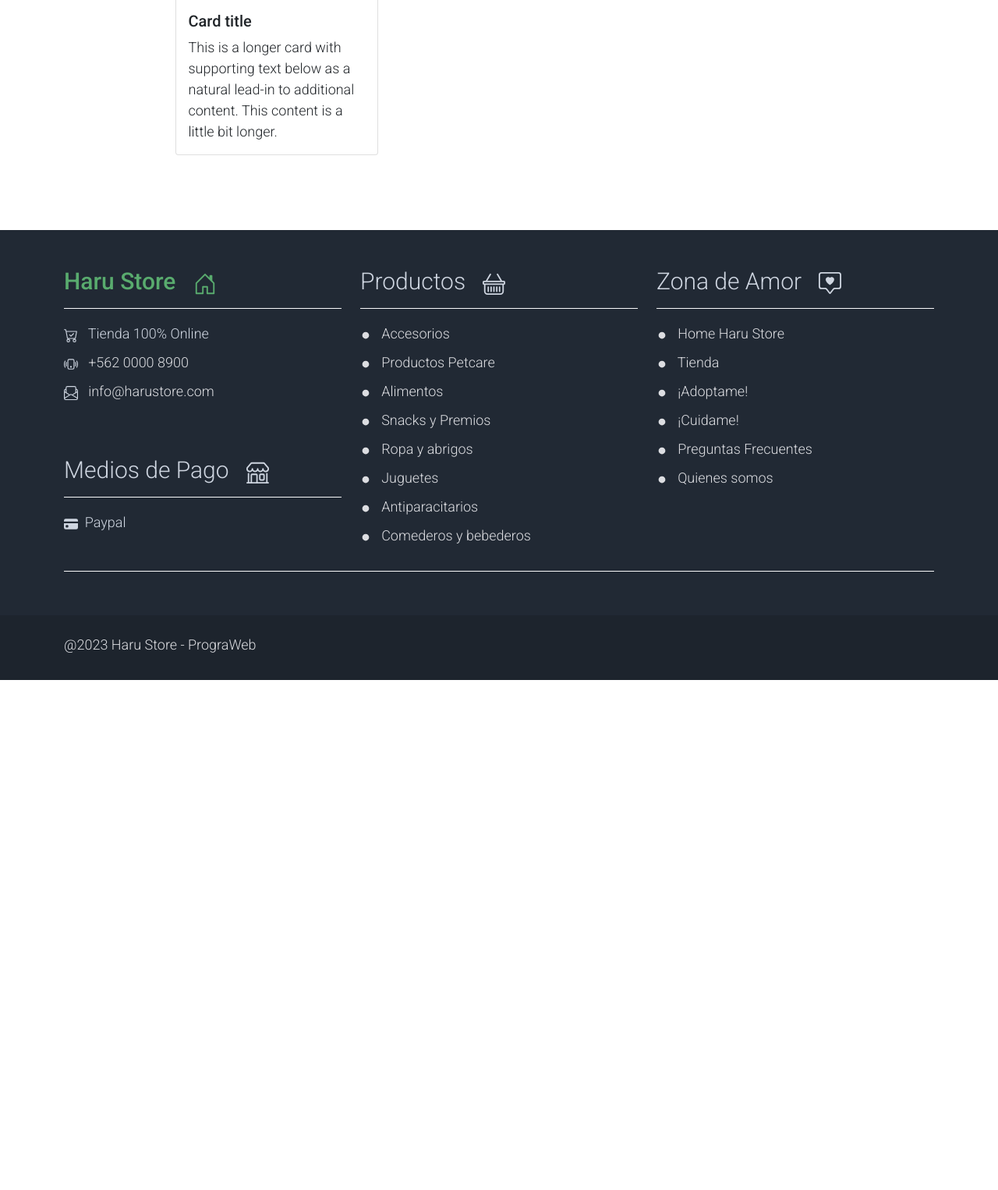
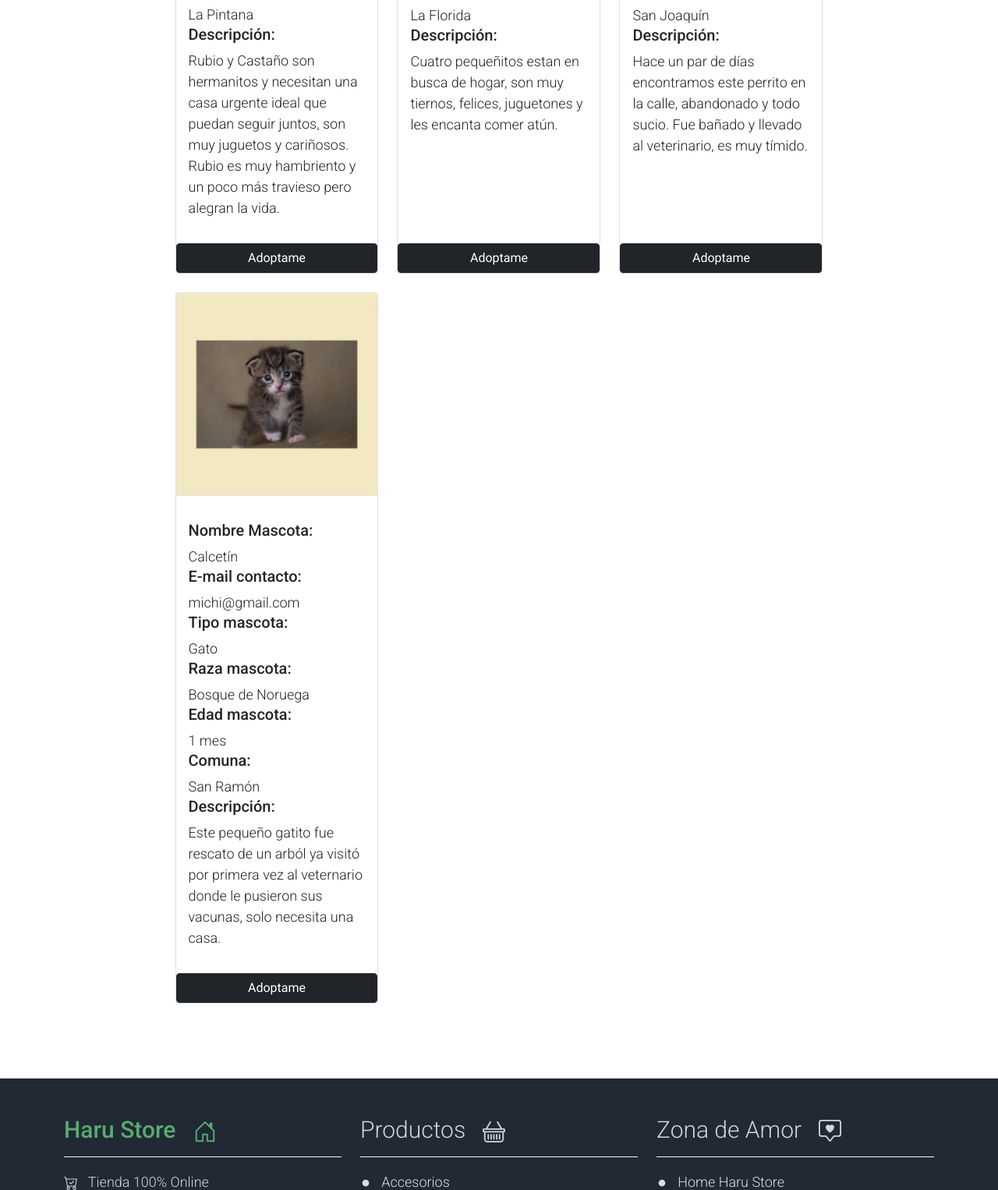
Before and after one commit to alcantarap/Haru_tienda, a PHP site: page /haru_tienda/principal/publicaciones_adop in a window 1280 px wide. Shown: the part 857-2383 px from the top of the page at 78% size. Before the commit the page ends 1729 px from the top, so only its background shows below. Run offline with PHP 8.4, Linux system fonts and the light colour scheme; some libraries are stand-ins or nearby versions.

Commit message:
maquetacion zona adop

```diff
--- a/Views/principal/publicaciones_adop.php
+++ b/Views/principal/publicaciones_adop.php
@@ -10,38 +10,66 @@
                 <div class="row row-cols-1 row-cols-md-3 g-4">
                 <div class="col">
                 <div class="card h-100">
-                    <img src="..." class="card-img-top" alt="...">
+                    <img src="<?php echo BASE_URL . 'assets/img/perritos_adopcion.png'; ?>" class="card-img-top" alt="...">
                     <div class="card-body">
-                    <h5 class="card-title">Card title</h5>
-                    <p class="card-text">This is a longer card with supporting text below as a natural lead-in to additional content. This content is a little bit longer.</p>
+                    <p class="card-text"><h5 class="card-title">Nombre Mascota: </h5> Rubio y Castaño
+                        <br><h5 class="card-title">E-mail contacto: </h5> hermanoperrito@gmail.com
+                        <br><h5 class="card-title">Tipo mascota: </h5> Perro
+                        <br><h5 class="card-title">Raza mascota: </h5> Golden Retriever
+                        <br><h5 class="card-title">Edad mascota: </h5> 3 meses
+                        <br><h5 class="card-title">Comuna: </h5> La Pintana
+                        <br><h5 class="card-title">Descripción: </h5> Rubio y Castaño son hermanitos y necesitan una casa urgente ideal que puedan seguir juntos, son muy juguetos y cariñosos. Rubio es muy hambriento y un poco más travieso pero alegran la vida.
+                    </p>
                     </div>
+                    <button type="button" class="btn btn-dark">Adoptame</button>
                 </div>
                 </div>
                 <div class="col">
                 <div class="card h-100">
-                    <img src="..." class="card-img-top" alt="...">
+                    <img src="<?php echo BASE_URL . 'assets/img/gatitos_adopcion.png'; ?>" class="card-img-top" alt="...">
                     <div class="card-body">
-                    <h5 class="card-title">Card title</h5>
-                    <p class="card-text">This is a short card.</p>
+                    <p class="card-text"><h5 class="card-title">Nombre Mascota: </h5> No tienen nombre
+                        <br><h5 class="card-title">E-mail contacto: </h5> michisgrises@gmail.com
+                        <br><h5 class="card-title">Tipo mascota: </h5> Gato
+                        <br><h5 class="card-title">Raza mascota: </h5> Bosque de Noruega
+                        <br><h5 class="card-title">Edad mascota: </h5> 1 mes
+                        <br><h5 class="card-title">Comuna: </h5> La Florida
+                        <br><h5 class="card-title">Descripción: </h5> Cuatro pequeñitos estan en busca de hogar, son muy tiernos, felices, juguetones y les encanta comer atún.
+                    </p>
                     </div>
+                    <button type="button" class="btn btn-dark">Adoptame</button>
                 </div>
                 </div>
                 <div class="col">
                 <div class="card h-100">
-                    <img src="..." class="card-img-top" alt="...">
+                    <img src="<?php echo BASE_URL . 'assets/img/perritos2_adop.png'; ?>" class="card-img-top" alt="...">
                     <div class="card-body">
-                    <h5 class="card-title">Card title</h5>
-                    <p class="card-text">This is a longer card with supporting text below as a natural lead-in to additional content.</p>
+                    <p class="card-text"><h5 class="card-title">Nombre Mascota: </h5> Mocka
+                        <br><h5 class="card-title">E-mail contacto: </h5> chiquitito@gmail.com
+                        <br><h5 class="card-title">Tipo mascota: </h5> Perro
+                        <br><h5 class="card-title">Raza mascota: </h5> Mestizo
+                        <br><h5 class="card-title">Edad mascota: </h5> 5 meses
+                        <br><h5 class="card-title">Comuna: </h5> San Joaquín
+                        <br><h5 class="card-title">Descripción: </h5> Hace un par de días encontramos este perrito en la calle, abandonado y todo sucio. Fue bañado y llevado al veterinario, es muy tímido.
+                    </p>
                     </div>
+                    <button type="button" class="btn btn-dark">Adoptame</button>
                 </div>
                 </div>
                 <div class="col">
                 <div class="card h-100">
-                    <img src="..." class="card-img-top" alt="...">
+                    <img src="<?php echo BASE_URL . 'assets/img/gatitos2_adop.png'; ?>" class="card-img-top" alt="...">
                     <div class="card-body">
-                    <h5 class="card-title">Card title</h5>
-                    <p class="card-text">This is a longer card with supporting text below as a natural lead-in to additional content. This content is a little bit longer.</p>
+                    <p class="card-text"><h5 class="card-title">Nombre Mascota: </h5> Calcetín
+                        <br><h5 class="card-title">E-mail contacto: </h5> michi@gmail.com
+                        <br><h5 class="card-title">Tipo mascota: </h5> Gato
+                        <br><h5 class="card-title">Raza mascota: </h5> Bosque de Noruega
+                        <br><h5 class="card-title">Edad mascota: </h5> 1 mes
+                        <br><h5 class="card-title">Comuna: </h5> San Ramón
+                        <br><h5 class="card-title">Descripción: </h5> Este pequeño gatito fue rescato de un arból ya visitó por primera vez al veternario donde le pusieron sus vacunas, solo necesita una casa.
+                    </p>
                     </div>
+                    <button type="button" class="btn btn-dark">Adoptame</button>
                 </div>
                 </div>
                 </div>
```
Also changed, not shown: assets/img/gatitos2_adop.png (added), assets/img/gatitos_adopcion.png (added), assets/img/perritos2_adop.png (added), assets/img/perritos_adopcion.png (added).
